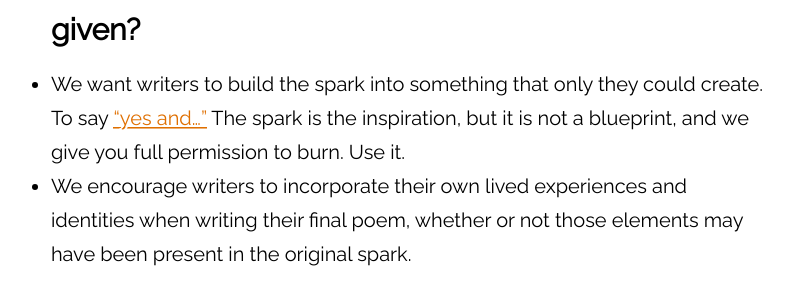
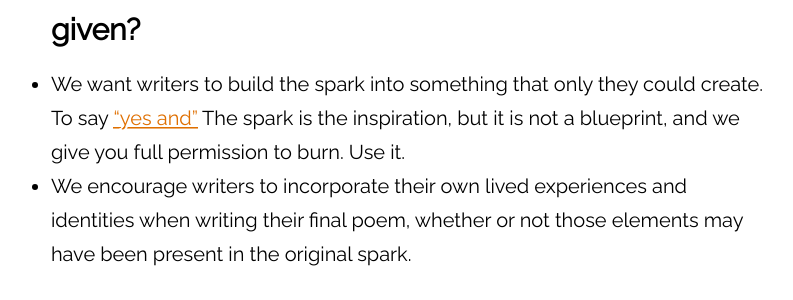
Before and after one commit to atmars77/atmars77.github.io, a Jekyll site: the page built from submit.md, in a window 1280 px wide and 900 px high, scrolled down 1379 px. Shown: the part 154-454 px from the top of the window, without its empty margins (232-1025 px from the left). Built offline with Jekyll 4.4.1, drawn with Linux system fonts in a browser that asks for light colours.

```diff
--- a/submit.md
+++ b/submit.md
@@ -28,7 +28,7 @@ We are currently closed for submissions for Issue One. Follow our Twitter or thi
 * Understand and welcome the fact that the final poem may have elements that are not from your own lived experience or identity.
 
 ### How do I write a poem off of the fragment I’m given?
-* We want writers to build the spark into something that only they could create. To say [“yes and…”](https://en.wikipedia.org/wiki/Yes,_and...) The spark is the inspiration, but it is not a blueprint, and we give you full permission to burn. Use it.
+* We want writers to build the spark into something that only they could create. To say [“yes and”](https://en.wikipedia.org/wiki/Yes,_and...) The spark is the inspiration, but it is not a blueprint, and we give you full permission to burn. Use it.
 * We encourage writers to incorporate their own lived experiences and identities when writing their final poem, whether or not those elements may have been present in the original spark.
 
 ### Can I submit in multiple categories?
```
